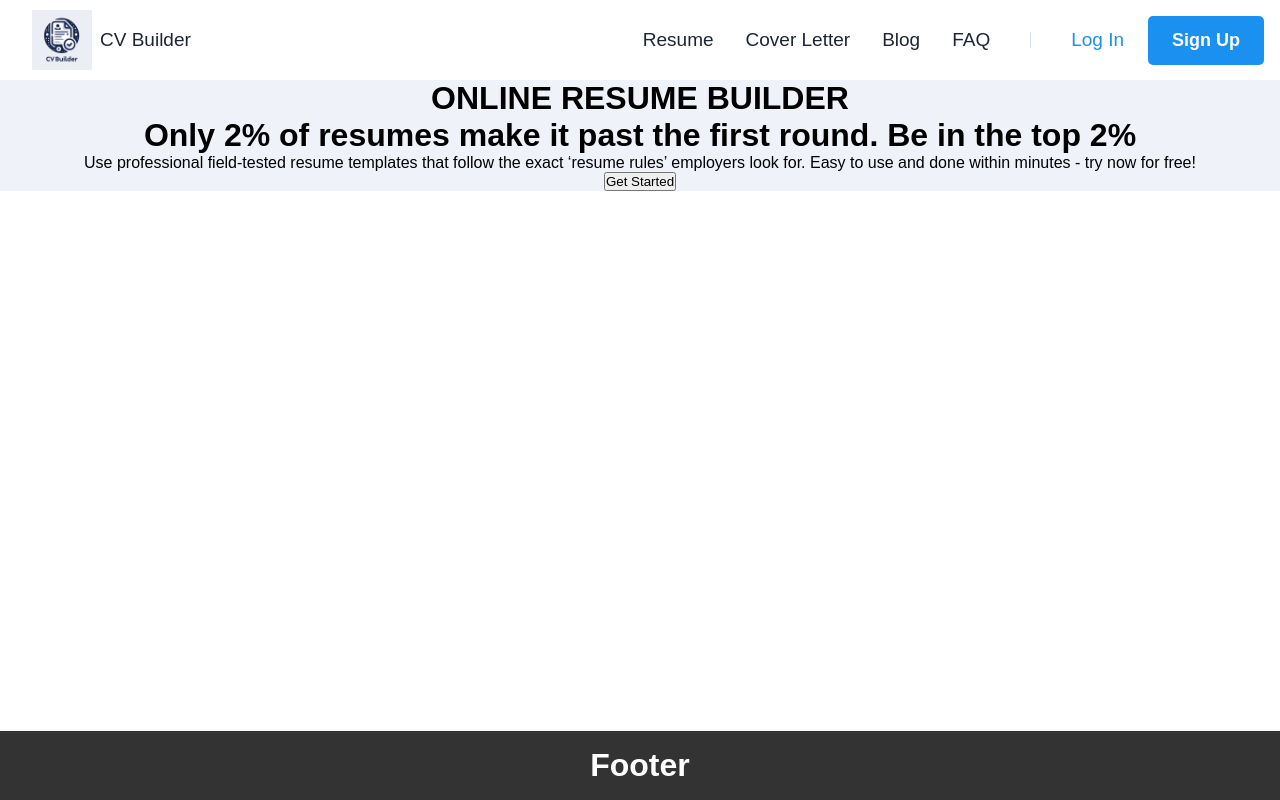
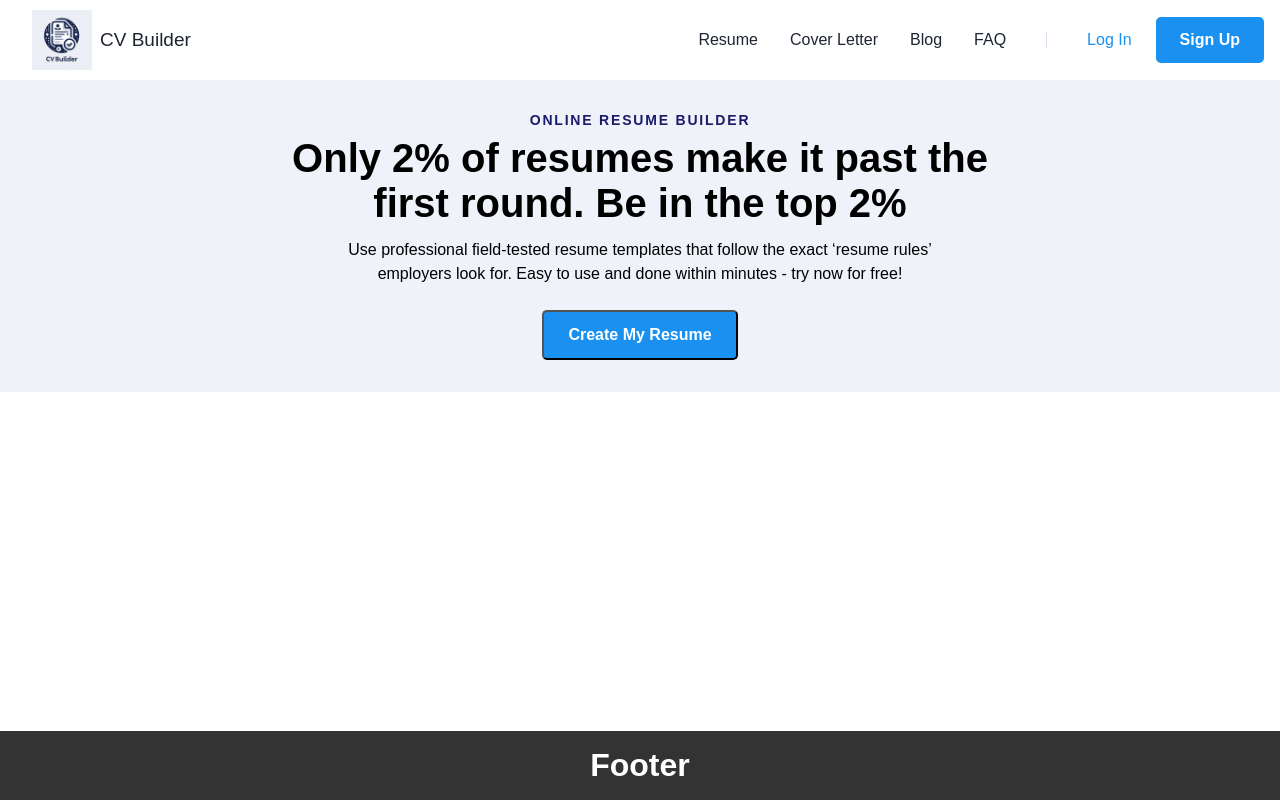
Before and after one commit to AgrisMag/cv-builder, a React (Vite) app: page / in a window 1280 px wide. Built offline with nearby package versions, Linux system fonts and the light colour scheme.

Commit message:
adding some styles to home hero section

```diff
--- a/src/components/layout/Header.tsx
+++ b/src/components/layout/Header.tsx
@@ -54,7 +54,7 @@ const HomeNavigationLink = styled(Link)`
 const StyledLink = styled(Link)`
   text-decoration: none;
   color: #1e2532;
-  font-size: 19px;
+  font-size: 16px;
   font-weight: 400;
   padding: 0 16px;
   :hover {
@@ -69,7 +69,7 @@ const SignUpLink = styled(Link)`
   color: #ffffff;
   border-radius: 5px;
   font-weight: 600;
-  font-size: 18px;
+  font-size: 16px;
   :hover {
     background-color: #1272d0;
   }
@@ -77,7 +77,7 @@ const SignUpLink = styled(Link)`
 
 const SignInLink = styled(Link)`
   text-decoration: none;
-  font-size: 19px;
+  font-size: 16px;
   margin-right: 24px;
   color: #1a91f0;
   background-color: #ffffff;
--- a/src/pages/HomePage.tsx
+++ b/src/pages/HomePage.tsx
@@ -1,19 +1,20 @@
+import { Button } from "@chakra-ui/react";
 import styled from "@emotion/styled";
 
 const HomePage = () => {
   return (
     <HomePageContainer>
       <HeroSection>
-        <h1>ONLINE RESUME BUILDER</h1>
-        <h1>
+        <HeroMainTitle>ONLINE RESUME BUILDER</HeroMainTitle>
+        <HeroSubTitle>
           Only 2% of resumes make it past the first round. Be in the top 2%
-        </h1>
-        <p>
+        </HeroSubTitle>
+        <HeroDescription>
           Use professional field-tested resume templates that follow the exact
           ‘resume rules’ employers look for. Easy to use and done within minutes
           - try now for free!
-        </p>
-        <button>Get Started</button>
+        </HeroDescription>
+        <CreateResumeButton>Create My Resume</CreateResumeButton>
       </HeroSection>
     </HomePageContainer>
   );
@@ -25,6 +26,7 @@ const HomePageContainer = styled.div`
   align-items: center;
   justify-content: center;
   background-color: #eff2f9;
+  padding: 32px 0 0;
 `;
 
 const HeroSection = styled.div`
@@ -32,6 +34,45 @@ const HeroSection = styled.div`
   flex-direction: column;
   align-items: center;
   justify-content: center;
+  margin-bottom: 32px;
+`;
+
+const HeroMainTitle = styled.h1`
+  font-size: 14px;
+  font-weight: 600;
+  letter-spacing: 1.8px;
+  padding-bottom: 8px;
+  color: #1a1c6a;
+`;
+
+const HeroSubTitle = styled.h2`
+  font-size: 40px;
+  font-weight: 700;
+  margin-bottom: 12px;
+  max-width: 740px;
+  text-align: center;
+`;
+
+const HeroDescription = styled.p`
+  font-size: 16px;
+  font-weight: 400;
+  line-height: 1.5;
+  max-width: 600px;
+  margin-bottom: 24px;
+  text-align: center;
+`;
+
+const CreateResumeButton = styled(Button)`
+  text-decoration: none;
+  padding: 14px 24px;
+  background-color: #1a91f0;
+  color: #ffffff;
+  border-radius: 5px;
+  font-weight: 600;
+  font-size: 16px;
+  :hover {
+    background-color: #1272d0;
+  }
 `;
 
 export default HomePage;
```
Also changed, not shown: 1 other file (tests, documents, lock files or other folders).
